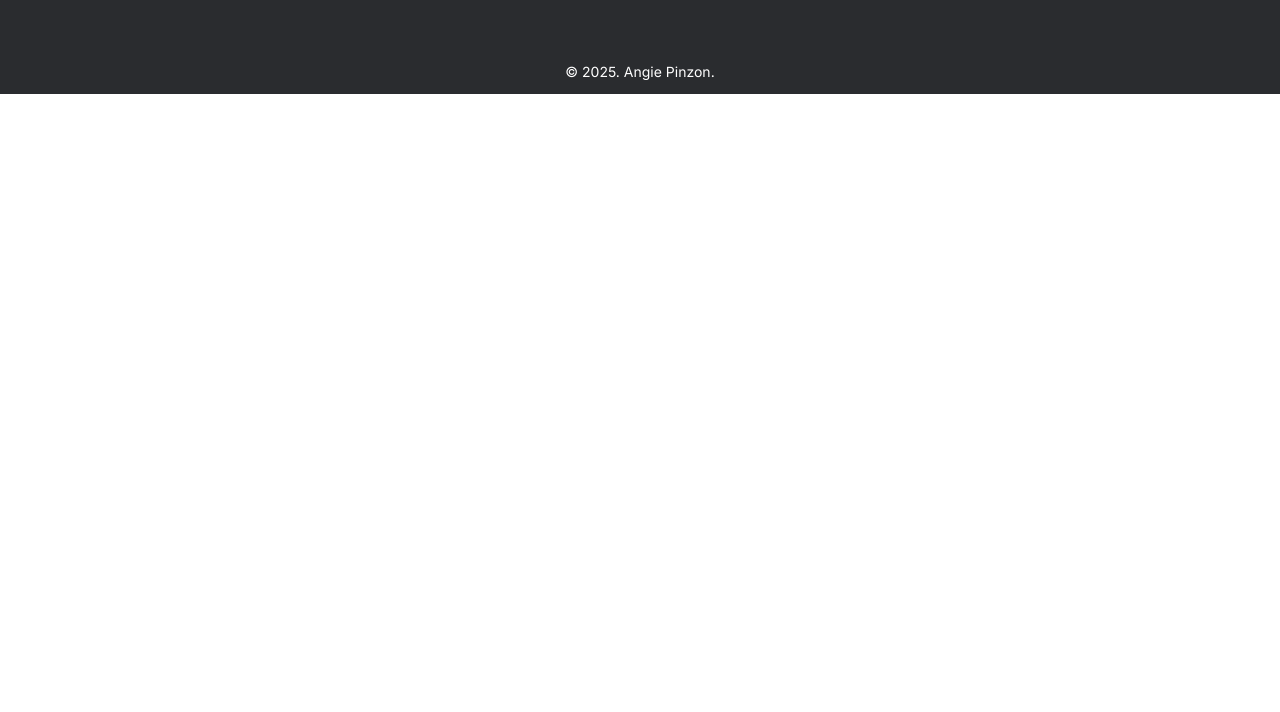
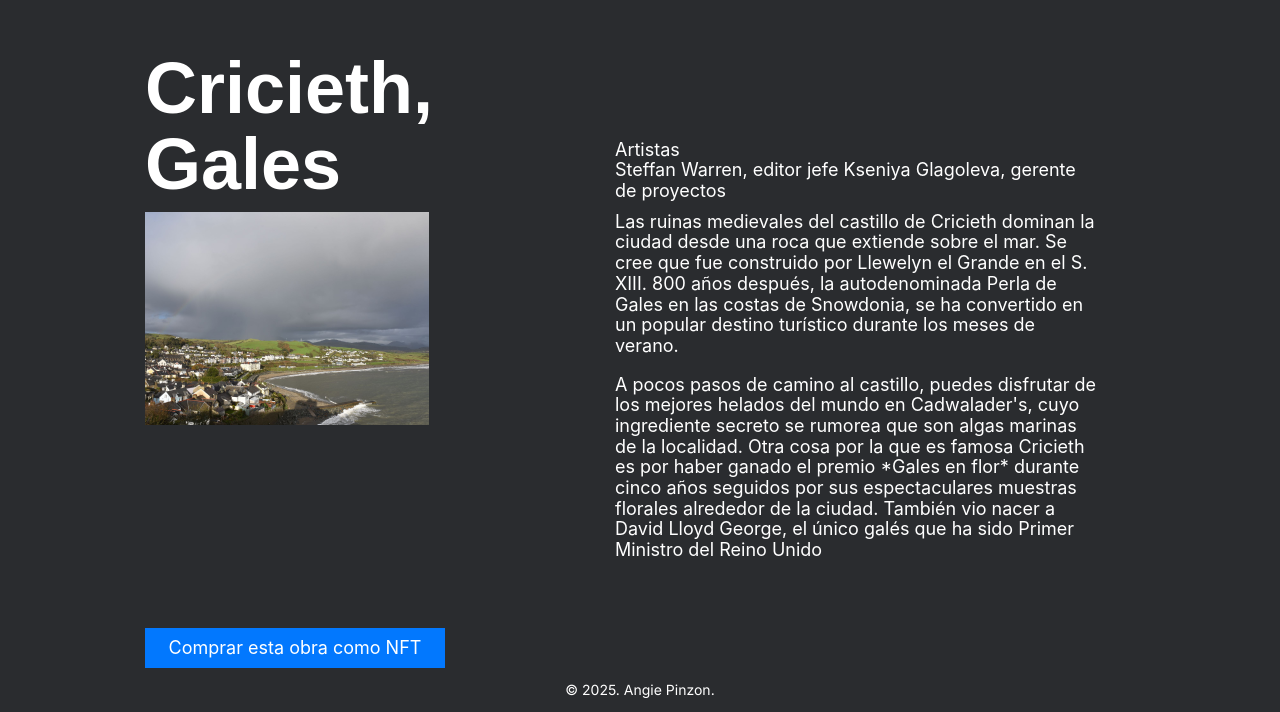
Before and after one commit to angiepinzon01/web_project_homeland, a plain HTML site: page index.html in a window 1280 px wide. Shown: the part 2438-3150 px from the top of the page. Before the commit the page ends 2532 px from the top, so only its background shows below. Drawn offline with nearby package versions, Linux system fonts and the light colour scheme.

Commit message:
Agregue places.css y actualice estilos a index.html

```diff
--- a/blocks/main.css
+++ b/blocks/main.css
@@ -1,7 +1,8 @@
 .main {
   display: flex;
-  margin: 92px 148px;
+  margin: 92px auto;
   flex-direction: column;
+  max-width: 990px;
 }
 .main__title {
   max-width: 830px;
--- /dev/null
+++ b/blocks/places.css
@@ -0,0 +1,51 @@
+.places {
+  max-width: 990px;
+  display: flex;
+  flex-direction: column;
+  gap: 80px;
+  margin: 0 auto;
+}
+.place {
+  display: grid;
+  grid-template-columns: 460px 484px;
+  grid-template-rows: auto 406px auto;
+  grid-template-areas:
+    "title website"
+    "image paragraphs"
+    "button paragraphs";
+  font-family: "Inter";
+  gap: 10px;
+}
+
+.place__button {
+  grid-area: button;
+  background-color: #0278fe;
+  align-self: flex-start;
+  width: 300px;
+  padding: 10px 0;
+  text-decoration: none;
+  text-align: center;
+}
+.place__website {
+  grid-area: website;
+  display: flex;
+  flex-direction: column;
+  justify-content: end;
+}
+.place__title {
+  grid-area: title;
+  max-width: 460px;
+  font-family: "Inter-Bold", sans-serif;
+  font-weight: 900;
+  font-size: 72px;
+  line-height: 76px;
+}
+.place__paragraphs {
+  grid-area: paragraphs;
+  display: flex;
+  flex-direction: column;
+  gap: 18px;
+}
+.place__paragraph {
+  margin: 0;
+}
--- a/index.html
+++ b/index.html
@@ -100,6 +100,43 @@
             class="gallery__item"
           />
         </section>
+        <section class="places">
+          <div class="place">
+            <div class="place__title">Cricieth, Gales</div>
+            <div class="place__website">
+              <div>Artistas</div>
+              <div>
+                Steffan Warren, editor jefe Kseniya Glagoleva, gerente de
+                proyectos
+              </div>
+            </div>
+            <div class="place__image">
+              <img src="./images/1.png" alt="Cricieth, Gales" />
+            </div>
+            <div class="place__paragraphs">
+              <p class="place__paragraph">
+                Las ruinas medievales del castillo de Cricieth dominan la ciudad
+                desde una roca que extiende sobre el mar. Se cree que fue
+                construido por Llewelyn el Grande en el S. XIII. 800 años
+                después, la autodenominada Perla de Gales en las costas de
+                Snowdonia, se ha convertido en un popular destino turístico
+                durante los meses de verano.
+              </p>
+              <p class="place__paragraph">
+                A pocos pasos de camino al castillo, puedes disfrutar de los
+                mejores helados del mundo en Cadwalader's, cuyo ingrediente
+                secreto se rumorea que son algas marinas de la localidad. Otra
+                cosa por la que es famosa Cricieth es por haber ganado el premio
+                *Gales en flor* durante cinco años seguidos por sus
+                espectaculares muestras florales alrededor de la ciudad. También
+                vio nacer a David Lloyd George, el único galés que ha sido
+                Primer Ministro del Reino Unido
+              </p>
+              <p class="place__paragraph"></p>
+            </div>
+            <div class="place__button">Comprar esta obra como NFT</div>
+          </div>
+        </section>
       </main>
       <footer class="footer">
         <p class="footer__text">&copy; 2025. Angie Pinzon.</p>
--- a/pages/index.css
+++ b/pages/index.css
@@ -5,3 +5,4 @@
 @import url(../blocks/main.css);
 @import url(../blocks/footer.css);
 @import url(../blocks/gallery.css);
+@import url(../blocks/places.css);
```
